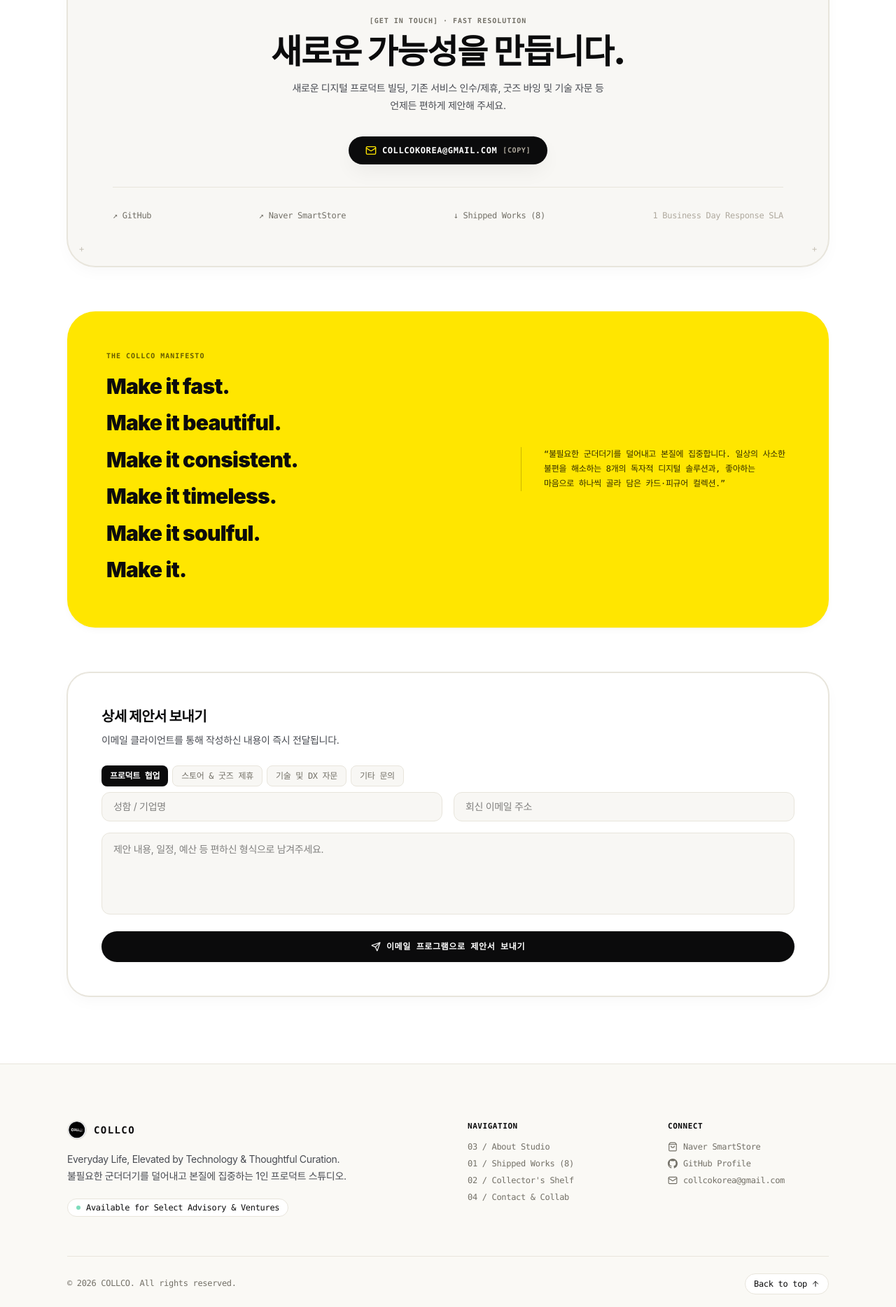
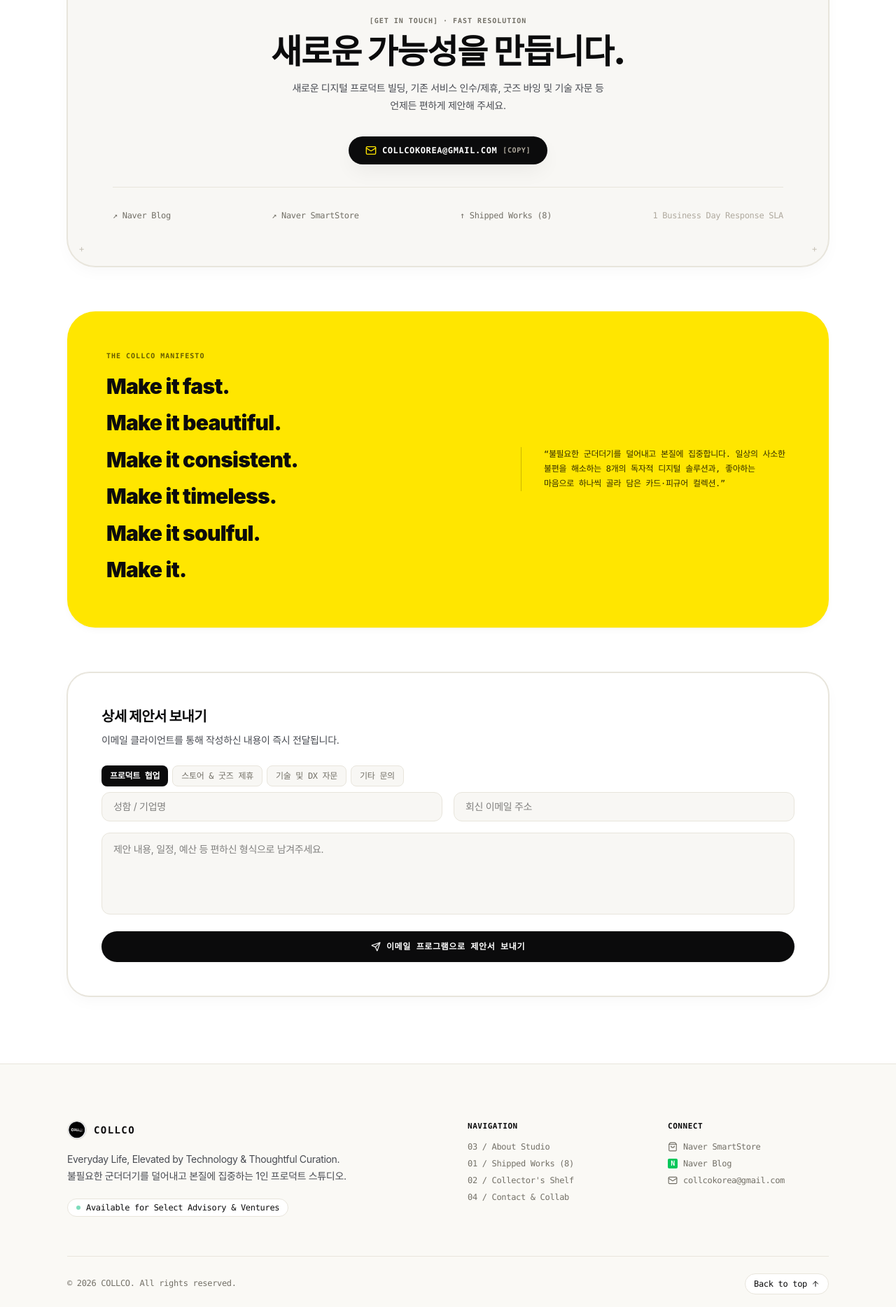
Before and after one commit to everyeat93-ux/collco-web, a Next.js app: page / in a window 1280 px wide. Shown: the part 6434-8302 px from the top of the page at 70% size. Built offline with nearby package versions, Linux system fonts and the light colour scheme; a web font is replaced by a local one.

Commit message:
feat: replace github links with naver blog

```diff
--- a/src/components/common/Footer.tsx
+++ b/src/components/common/Footer.tsx
@@ -81,15 +81,15 @@ export function Footer() {
                 <span>Naver SmartStore</span>
               </a>
               <a
-                href="https://github.com"
+                href="https://blog.naver.com/collco_kr"
                 target="_blank"
                 rel="noopener noreferrer"
                 className="inline-flex items-center gap-2 hover:text-[#0B0B0C] transition-colors"
               >
-                <svg className="w-3.5 h-3.5 fill-current" viewBox="0 0 24 24">
-                  <path d="M12 0C5.37 0 0 5.37 0 12c0 5.31 3.435 9.795 8.205 11.385.6.105.825-.255.825-.57 0-.285-.015-1.23-.015-2.235-3.015.555-3.795-.735-4.035-1.41-.135-.345-.72-1.41-1.23-1.695-.42-.225-1.02-.78-.015-.795.945-.015 1.62.87 1.845 1.23 1.08 1.815 2.805 1.305 3.495.99.105-.78.42-1.305.765-1.605-2.67-.3-5.46-1.335-5.46-5.925 0-1.305.465-2.385 1.23-3.225-.12-.3-.54-1.53.12-3.18 0 0 1.005-.315 3.3 1.23.96-.27 1.98-.405 3-.405s2.04.135 3 .405c2.295-1.56 3.3-1.23 3.3-1.23.66 1.65.24 2.88.12 3.18.765.84 1.23 1.905 1.23 3.225 0 4.605-2.805 5.625-5.475 5.925.435.375.81 1.095.81 2.22 0 1.605-.015 2.895-.015 3.3 0 .315.225.69.825.57A12.02 12.02 0 0024 12c0-6.63-5.37-12-12-12z" />
-                </svg>
-                <span>GitHub Profile</span>
+                <span className="w-3.5 h-3.5 flex items-center justify-center font-bold text-[10px] bg-[#03C75A] text-white rounded-xs">
+                  N
+                </span>
+                <span>Naver Blog</span>
               </a>
               <a
                 href="mailto:collcokorea@gmail.com"
--- a/src/components/contact/ContactSection.tsx
+++ b/src/components/contact/ContactSection.tsx
@@ -96,12 +96,12 @@ export function ContactSection() {
         {/* Four-Corner Minimal Navigation Links */}
         <div className="pt-4 sm:pt-8 border-t border-[#E8E5DC] flex flex-wrap items-center justify-between gap-3 sm:gap-4 text-xs font-mono text-[#737067]">
           <a
-            href="https://github.com"
+            href="https://blog.naver.com/collco_kr"
             target="_blank"
             rel="noopener noreferrer"
             className="hover:text-[#0B0B0C] transition-colors"
           >
-            ↗ GitHub
+            ↗ Naver Blog
           </a>
           <a
             href="https://smartstore.naver.com/collco"
@@ -115,7 +115,7 @@ export function ContactSection() {
             href="#projects"
             className="hover:text-[#0B0B0C] transition-colors"
           >
-            ↓ Shipped Works (8)
+            ↑ Shipped Works (8)
           </a>
           <span className="text-[#AFA99E]">1 Business Day Response SLA</span>
         </div>
```
